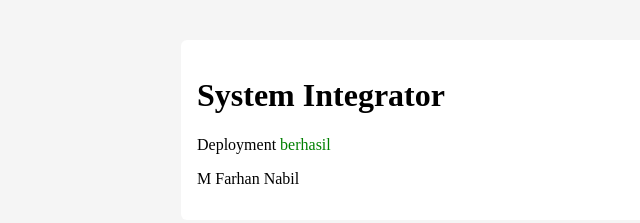
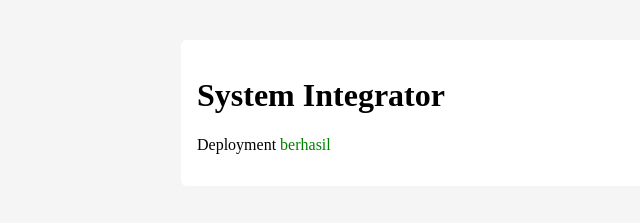
Before and after one commit to nabilban/bnsp-web-sederhana, a website: page public/index.html in a window 1280 px wide. Shown: the whole page, without its empty margins (143-783 px from the left). Drawn offline with Linux system fonts and the light colour scheme.

Commit message:
Remove author name from index.html

```diff
--- a/public/index.html
+++ b/public/index.html
@@ -19,7 +19,6 @@
     <div class="card">
         <h1>System Integrator</h1>
         <p>Deployment <span>berhasil</span></p>
-        <p>M Farhan Nabil</p>
     </div>
 </body>
 </html>
```
